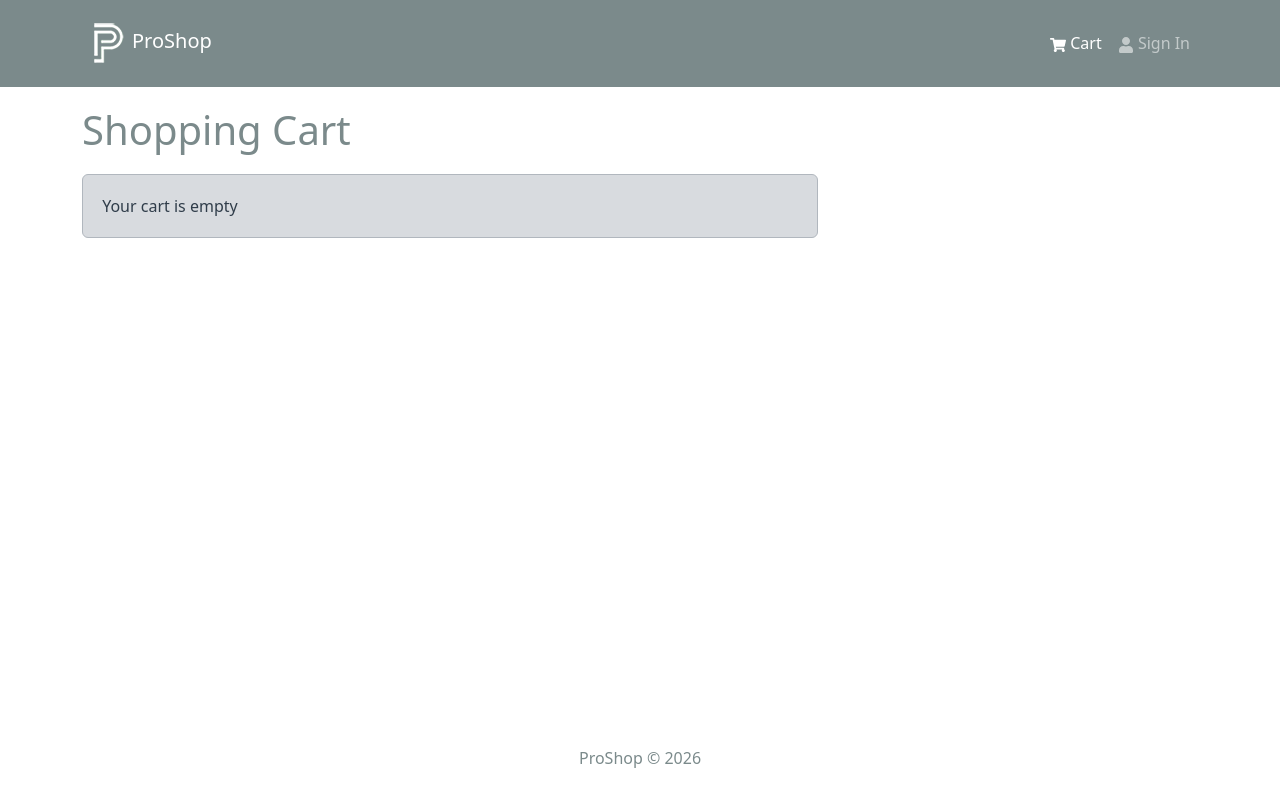
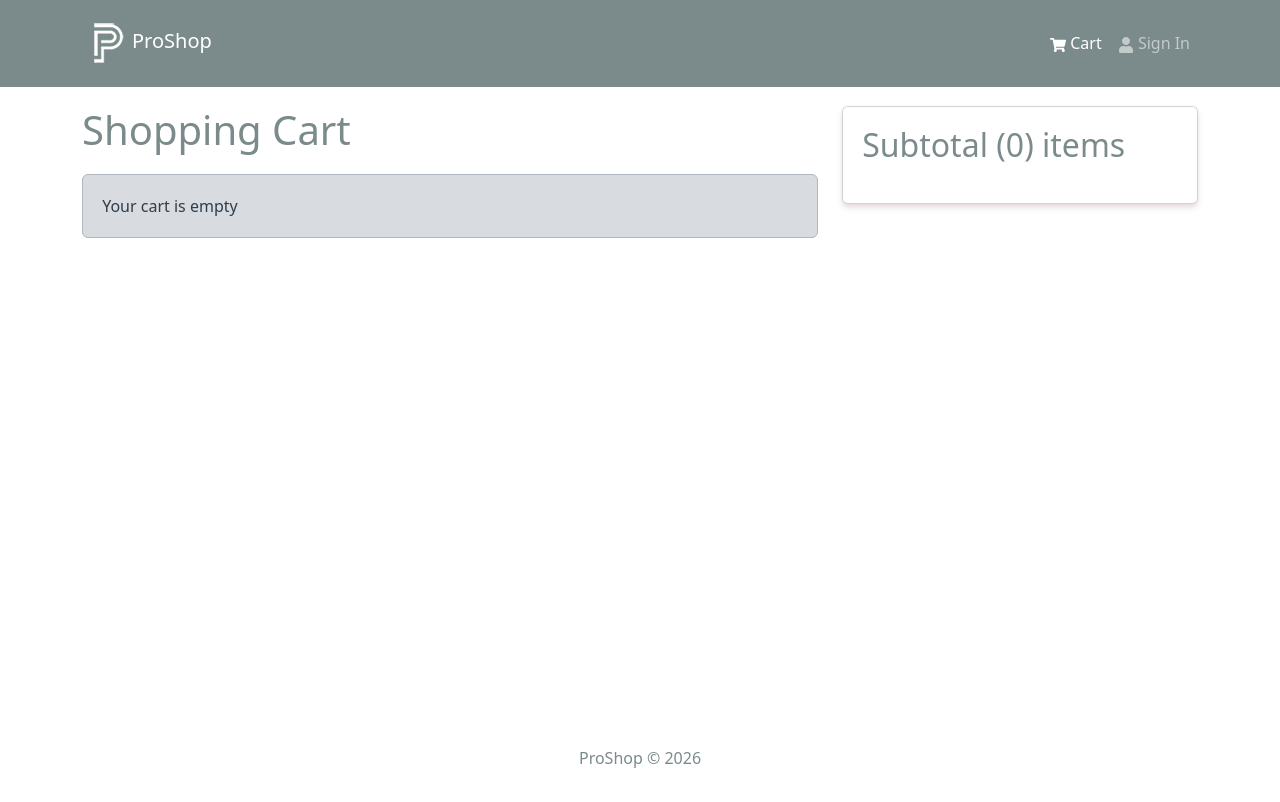
Before and after one commit to soberDevEddie/proshopV2, a React (Vite) app in the folder frontend/: page /cart in a window 1280 px wide. Shown: the top 802 px of the page. Built offline with nearby package versions, Linux system fonts and the light colour scheme.

Commit message:
started working on second half of the Cart Page

```diff
--- a/frontend/src/pages/CartPage.jsx
+++ b/frontend/src/pages/CartPage.jsx
@@ -25,11 +25,55 @@
     <Row>
       <Col md={8}>
         <h1 style={{ marginBottom: '20px' }}>Shopping Cart</h1>
-        {cartItems.length === 0 ? (<Message>Your cart is empty</Message>) : (
+        {cartItems.length === 0 ? (
+          <Message>Your cart is empty</Message>
+        ) : (
           <ListGroup variant='flush'>
-
+            {cartItems.map((item) => (
+              <ListGroup.Item key={item._id}>
+                <Row>
+                  <Col md={2}>
+                    <Image src={item.image} alt={item.name} fluid rounded />
+                  </Col>
+                  <Col md={3}>
+                    <Link to={`/product/${item._id}`}>{item.name}</Link>
+                  </Col>
+                  <Col md={2}>${item.price}</Col>
+                  <Col md={2}>
+                    <Form.Control
+                      as='select'
+                      value={item.qty}
+                      onChange={() => {}}
+                    >
+                      {[...Array(item.countInStock).keys()].map((x) => (
+                        <option key={x + 1} value={x + 1}>
+                          {x + 1}
+                        </option>
+                      ))}
+                    </Form.Control>
+                  </Col>
+                  <Col md={2}>
+                    <Button type='button' variant='light'>
+                      <FaTrash />
+                    </Button>
+                  </Col>
+                </Row>
+              </ListGroup.Item>
+            ))}
           </ListGroup>
         )}
+      </Col>
+      <Col md={4}>
+        <Card>
+          <ListGroup variant='flush'>
+            <ListGroup.Item>
+              <h2>
+                Subtotal ({cartItems.reduce((acc, item) => acc + item.qty, 0)})
+                items
+              </h2>
+            </ListGroup.Item>
+          </ListGroup>
+        </Card>
       </Col>
     </Row>
   );
--- a/frontend/src/pages/ProductsPage.jsx
+++ b/frontend/src/pages/ProductsPage.jsx
@@ -34,7 +34,7 @@
 
   const addToCartHandler = () => {
     dispatch(addToCart({ ...product, qty }));
-    navigate(`/cart/${productId}?qty=${qty}`);
+    navigate(`/cart`);
   };
   return (
     <>
@@ -100,7 +100,7 @@
                     <Row>
                       <Col>Qty</Col>
                       <Col>
-                        <Form.Control
+                       <Form.Control
                           as='select'
                           value={qty}
                           onChange={(e) => setQty(Number(e.target.value))}
```
